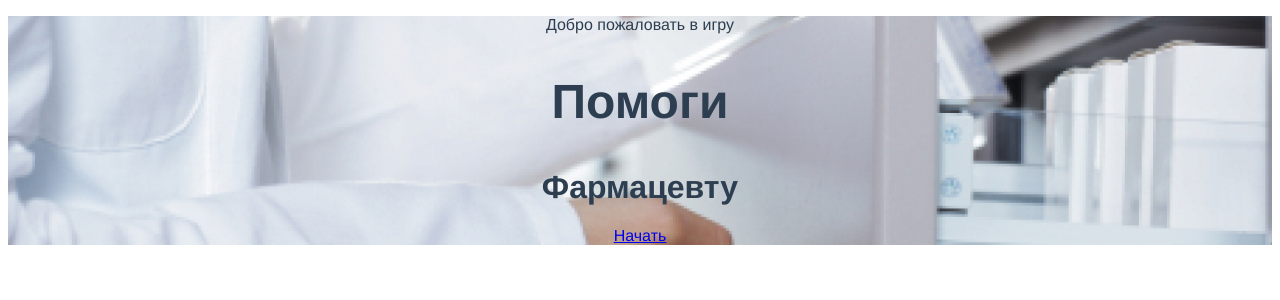
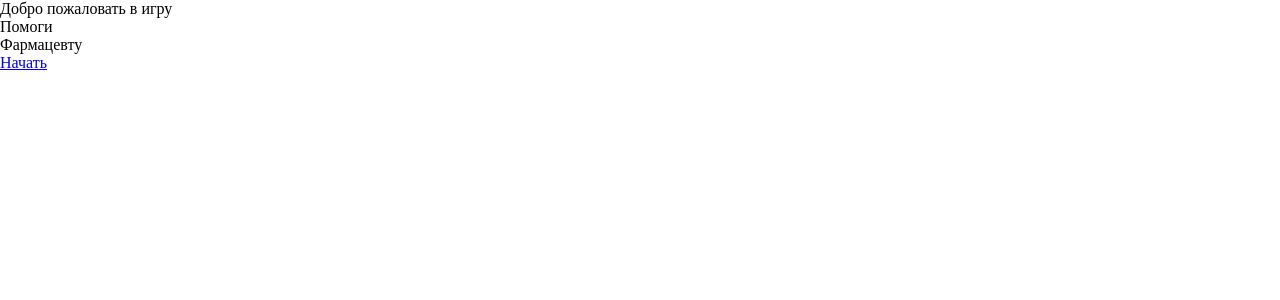
Before and after one commit to AlisaVlasova/test-vue, a Vue app: page / in a window 1280 px wide. Shown: the top 300 px of the page. Built offline with nearby package versions, Linux system fonts and the light colour scheme.

Commit message:
Base style reset

```diff
--- a/src/App.vue
+++ b/src/App.vue
@@ -6,11 +6,37 @@ cd
 </template>
 
 <style lang="scss">
-#app {
-  font-family: Avenir, Helvetica, Arial, sans-serif;
-  -webkit-font-smoothing: antialiased;
-  -moz-osx-font-smoothing: grayscale;
-  text-align: center;
-  color: #2c3e50;
+* {
+  box-sizing: border-box;
+}
+
+body {
+  margin: 0;
+  overflow-x: hidden;
+}
+
+html {
+  scroll-behavior: smooth;
+}
+
+p,
+h1,
+h2,
+h3,
+ul,
+li {
+  margin: 0;
+  padding: 0;
+  font-weight: inherit;
+  font-size: inherit;
+  list-style: none;
+  color: inherit;
+}
+
+button {
+  background-color: inherit;
+  color: inherit;
+  border: none;
+  outline: none;
 }
 </style>
--- a/src/views/Cover.vue
+++ b/src/views/Cover.vue
@@ -14,14 +14,9 @@
 </template>
 
 <script>
-export default {};
+export default {
+  name: "Cover",
+};
 </script>
 
-<style scoped lang="scss">
-.cover {
-  background-image: url(../assets/image/bg.jpg);
-  background-position: center;
-  background-repeat: no-repeat;
-  background-size: cover;
-}
-</style>
+<style scoped lang="scss"></style>
--- a/src/views/Final.vue
+++ b/src/views/Final.vue
@@ -12,6 +12,7 @@
 
 <script>
 export default {
+  name: "Final",
   computed: {
     drugs() {
       return this.$store.getters.getDrugs;
```
